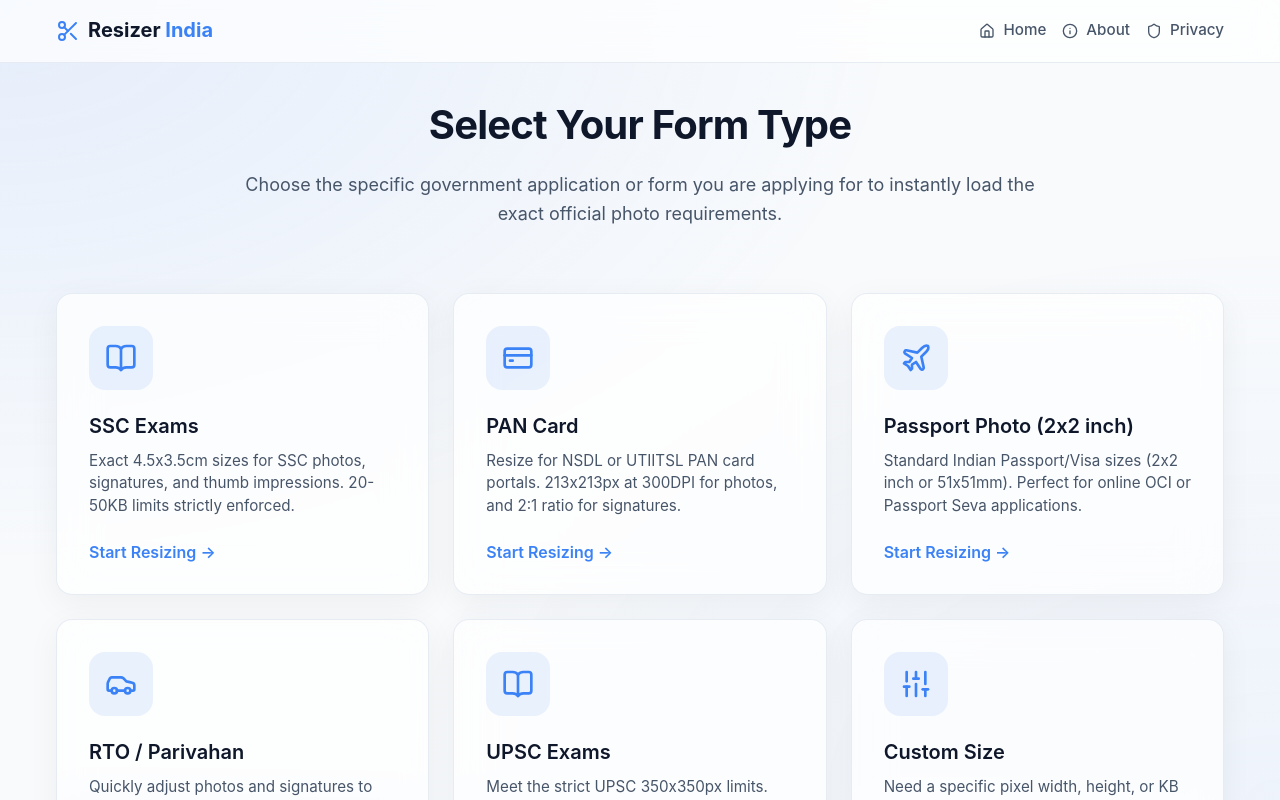
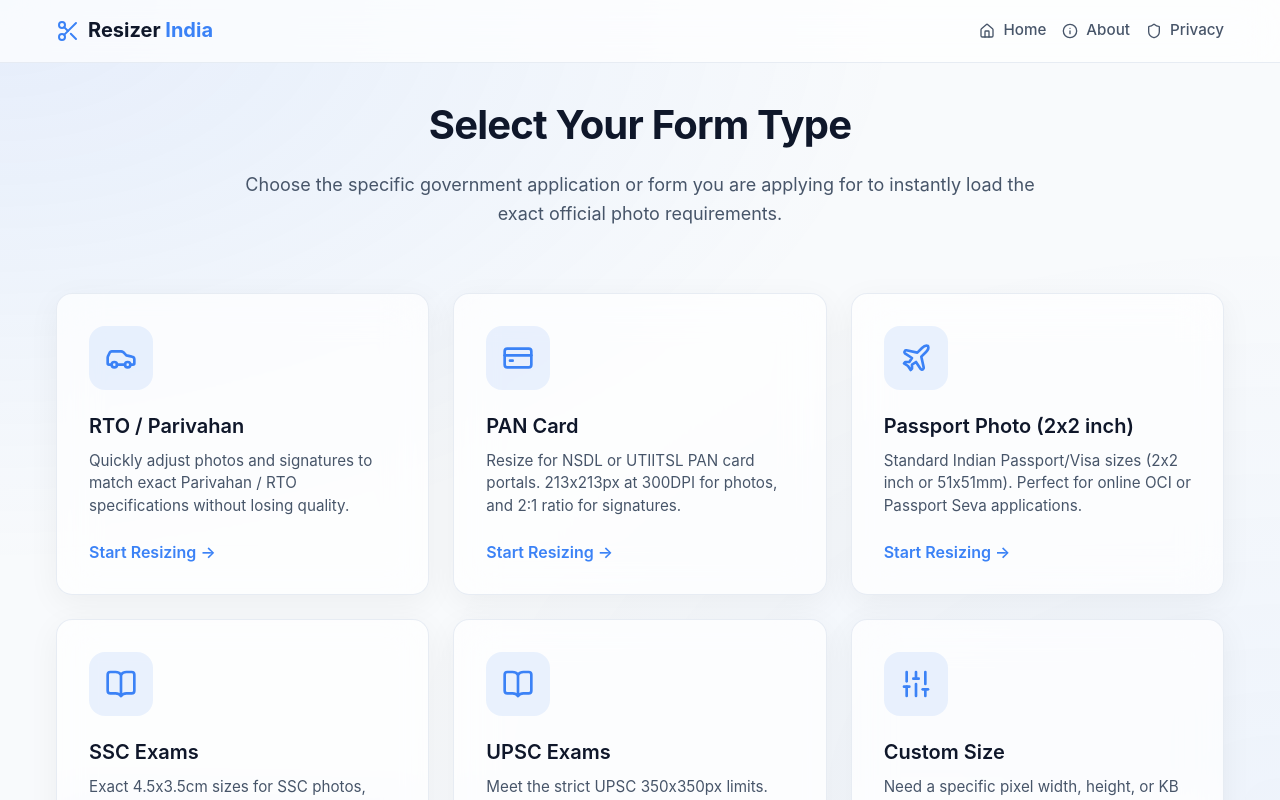
Before and after one commit to TechyNisarg/resizer-india, a React (Vite) app: page / in a window 1280 px wide. Shown: the top 800 px of the page. Built offline with nearby package versions, Linux system fonts and the light colour scheme; a web font is replaced by a local one.

Commit message:
style: Swap RTO and SSC category cards

```diff
--- a/src/components/LandingPage.tsx
+++ b/src/components/LandingPage.tsx
@@ -3,10 +3,10 @@
 import { Car, CreditCard, Plane, BookOpen, Sliders } from 'lucide-react';
 
 const CATEGORIES = [
-  { id: 'ssc', label: 'SSC Exams', icon: BookOpen, desc: 'Exact 4.5x3.5cm sizes for SSC photos, signatures, and thumb impressions. 20-50KB limits strictly enforced.', path: '/ssc-photo-resizer' },
+  { id: 'rto', label: 'RTO / Parivahan', icon: Car, desc: 'Quickly adjust photos and signatures to match exact Parivahan / RTO specifications without losing quality.', path: '/rto-photo-resizer' },
   { id: 'pan', label: 'PAN Card', icon: CreditCard, desc: 'Resize for NSDL or UTIITSL PAN card portals. 213x213px at 300DPI for photos, and 2:1 ratio for signatures.', path: '/pan-card-photo-resizer' },
   { id: 'passport', label: 'Passport Photo (2x2 inch)', icon: Plane, desc: 'Standard Indian Passport/Visa sizes (2x2 inch or 51x51mm). Perfect for online OCI or Passport Seva applications.', path: '/passport-photo-resizer' },
-  { id: 'rto', label: 'RTO / Parivahan', icon: Car, desc: 'Quickly adjust photos and signatures to match exact Parivahan / RTO specifications without losing quality.', path: '/rto-photo-resizer' },
+  { id: 'ssc', label: 'SSC Exams', icon: BookOpen, desc: 'Exact 4.5x3.5cm sizes for SSC photos, signatures, and thumb impressions. 20-50KB limits strictly enforced.', path: '/ssc-photo-resizer' },
   { id: 'upsc', label: 'UPSC Exams', icon: BookOpen, desc: 'Meet the strict UPSC 350x350px limits. Crops accurately and compresses within 20KB-300KB as required.', path: '/upsc-photo-resizer' },
   { id: 'custom', label: 'Custom Size', icon: Sliders, desc: 'Need a specific pixel width, height, or KB size? Use the custom tool to manually set your own form requirements.', path: '/custom-resizer' },
 ];
```
